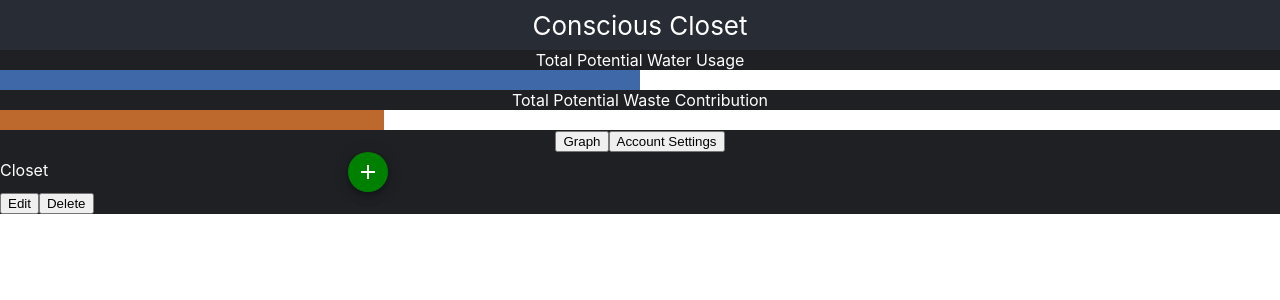
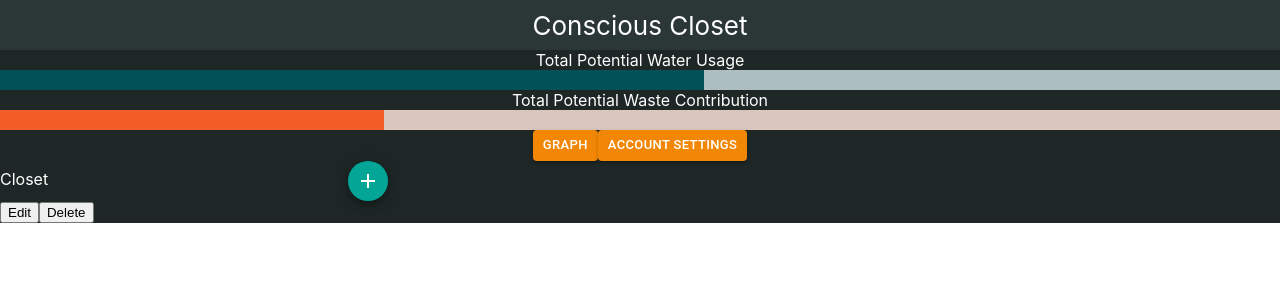
Before and after one commit to courtolesee/conscious-closet, a React (Create React App) app: page /#/closet in a window 1280 px wide. Shown: the top 300 px of the page. Built offline with nearby package versions, Linux system fonts and the light colour scheme.

Commit message:
styled buttons on closet component with material ui

```diff
--- a/package.json
+++ b/package.json
@@ -8,6 +8,7 @@
     "@testing-library/jest-dom": "^4.2.4",
     "@testing-library/react": "^9.4.0",
     "@testing-library/user-event": "^7.2.1",
+    "classnames": "^2.2.6",
     "material-design-icons": "^3.0.1",
     "react": "^16.12.0",
     "react-dom": "^16.12.0",
--- a/src/Components/AddNew/AddNew.js
+++ b/src/Components/AddNew/AddNew.js
@@ -17,7 +17,7 @@ class AddNew extends Component {
         return (
         <div>
             <h1>Add New</h1>
-            <button onClick={this.goToClosetSave}>save</button>
+            <button onClick={this.goToClosetSave}>Save</button>
             <button onClick={this.goToCloset}>Cancel</button>
         </div>
         )
--- a/src/Components/App/App.css
+++ b/src/Components/App/App.css
@@ -1,11 +1,11 @@
 .App {
   text-align: center;
-  background-color: #1e2024;
+  background-color: #1e2626;
   color: white;
 }
 
 .App-header {
-  background-color: #282c34;
+  background-color: #2b3636;
   min-height: 50px;
   display: flex;
   flex-direction: column;
--- a/src/Components/Closet/Closet.js
+++ b/src/Components/Closet/Closet.js
@@ -6,14 +6,25 @@ import WaterProgressBar from '../WaterProgressBar/WaterProgressBar';
 import WasteProgressBar from '../WasteProgressBar/WasteProgressBar';
 
 // material UI
-import PropTypes from 'prop-types';
 import { withStyles } from '@material-ui/core/styles';
 import Fab from '@material-ui/core/Fab';
 import AddIcon from '@material-ui/icons/Add';
+import Button from '@material-ui/core/Button';
+import classNames from 'classnames';
 
 const styles = theme => ({
     fab: {
       margin: theme.spacing(2),
+    },
+    button: {
+        margin: theme.spacing.unit,
+      },
+      input: {
+        display: 'none',
+    },
+    cssRoot: {
+        color: 'white',
+        backgroundColor: '#F28705',
     },
   });
 
@@ -33,17 +44,22 @@ class Closet extends Component {
     }
 
     render(){
+        const { classes } = this.props;
         return (
             <div>
                 <WaterProgressBar />
                 <WasteProgressBar />
                 <section className="closetSticky">
-                    <button onClick={this.goToGraph}>Graph</button>
-                    <button onClick={this.goToAccountSettings}>Account Settings</button>
+                    <Button size="small" variant="contained" color="primary" className={classNames(classes.margin, classes.cssRoot)} onClick={this.goToGraph}>
+                        Graph
+                    </Button>
+                    <Button size="small" variant="contained" color="primary" className={classNames(classes.margin, classes.cssRoot)} onClick={this.goToAccountSettings}>
+                    Account Settings
+                    </Button>
                 </section>
                 <section className="closet">
                     Closet
-                    <Fab color="primary" aria-label="Add" onClick={this.goToAddNew} style={{backgroundColor:"green", marginLeft:"300px"}} size="small">
+                    <Fab color="primary" aria-label="Add" onClick={this.goToAddNew} style={{backgroundColor:"#03A696", marginLeft:"300px"}} size="small">
                         <AddIcon />
                     </Fab>
                     <ItemCard />
--- a/src/Components/WasteProgressBar/WasteProgressBar.js
+++ b/src/Components/WasteProgressBar/WasteProgressBar.js
@@ -19,10 +19,10 @@ const styles = theme => ({
       right: theme.spacing(3),
     },
     linearColorPrimary: {
-        backgroundColor: 'white',
+        backgroundColor: '#d9c6bf',
     },
     linearBarColorPrimary: {
-        backgroundColor: '#BD692D',
+        backgroundColor: '#F25D27',
     },
   });
 
@@ -76,7 +76,7 @@ class WasteProgressBar extends Component {
                         disableTouchListener
                         title={`${this.state.completed}/${this.state.goal}`}
                         placement="left-end"
-                        >
+                        arrow>
                         <LinearProgress classes={{colorPrimary: classes.linearColorPrimary, barColorPrimary: classes.linearBarColorPrimary}} onClick={this.handleTooltipOpen} color="primary" variant="determinate" value={this.state.completed} style={{height:"20px"}}/>
                         </Tooltip>
                     </div>
--- a/src/Components/WaterProgressBar/WaterProgressBar.js
+++ b/src/Components/WaterProgressBar/WaterProgressBar.js
@@ -19,10 +19,10 @@ const styles = theme => ({
       right: theme.spacing(3),
     },
     linearColorPrimary: {
-        backgroundColor: 'white',
+        backgroundColor: '#acbebf',
     },
     linearBarColorPrimary: {
-        backgroundColor: '#3F68A8',
+        backgroundColor: '#025159',
     },
   });
 
@@ -54,7 +54,7 @@ class WaterProgressBar extends Component {
         if (completed === 100) {
             this.setState({ completed: 0 });
         } else {
-            this.setState({ completed: 50 });
+            this.setState({ completed: 55 });
         }
     };
 
@@ -76,7 +76,7 @@ class WaterProgressBar extends Component {
                         disableTouchListener
                         title={`${this.state.completed}/${this.state.goal}`}
                         placement="left-end"
-                        >
+                        arrow>
                         <LinearProgress classes={{colorPrimary: classes.linearColorPrimary, barColorPrimary: classes.linearBarColorPrimary}} onClick={this.handleTooltipOpen} color="primary" variant="determinate" value={this.state.completed} style={{height:"20px"}}/>
                         </Tooltip>
                     </div>
```
Also changed, not shown: 1 other file (tests, documents, lock files or other folders).
